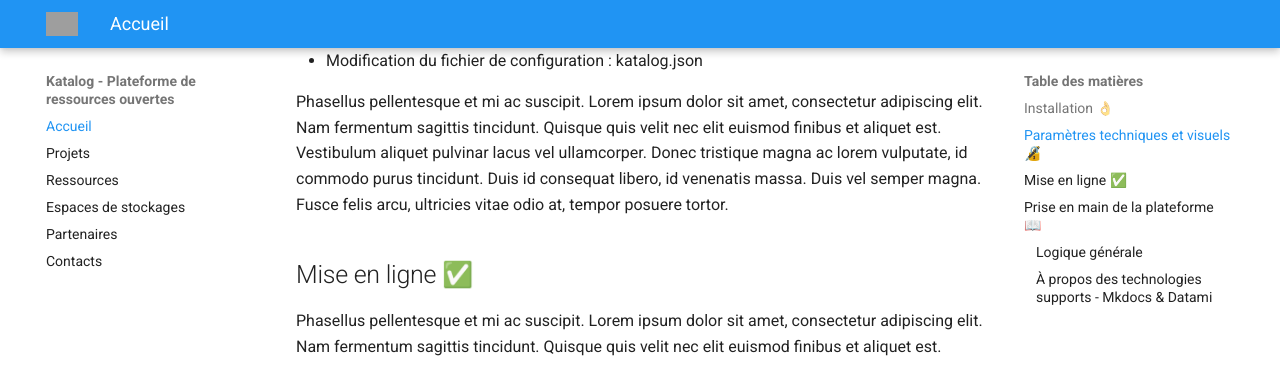
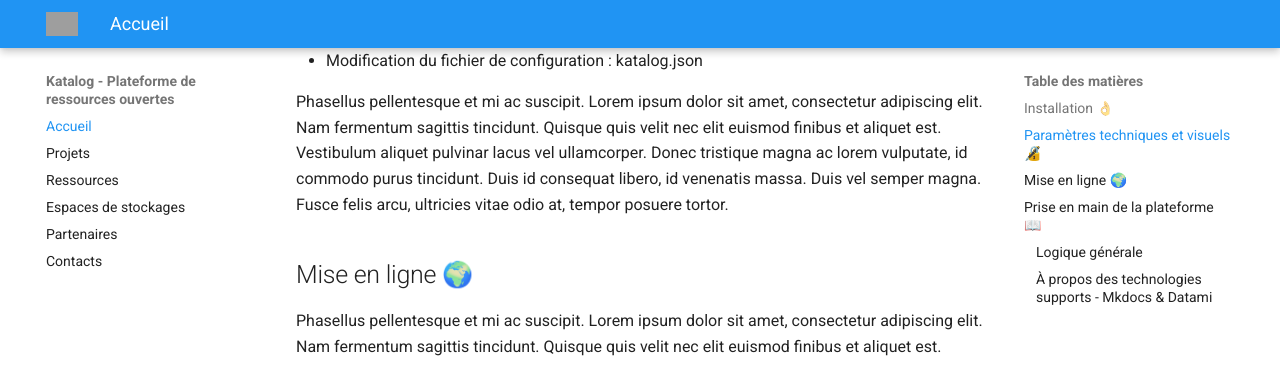
Before and after one commit to Konsilion/katalog-template, an MkDocs documentation site: the page built from docs/index.md, in a window 1280 px wide and 900 px high, scrolled down 746 px. Shown: the top 378 px of the window. Built offline with MkDocs 1.6.1 and Material for MkDocs 9.7.7, drawn with Linux system fonts in a browser that asks for light colours; grey boxes are pictures that could not be loaded.

```diff
--- a/docs/index.md
+++ b/docs/index.md
@@ -22,7 +22,7 @@ Phasellus pellentesque et mi ac suscipit. Lorem ipsum dolor sit amet, consectetu
 Phasellus pellentesque et mi ac suscipit. Lorem ipsum dolor sit amet, consectetur adipiscing elit. Nam fermentum sagittis tincidunt. Quisque quis velit nec elit euismod finibus et aliquet est. Vestibulum aliquet pulvinar lacus vel ullamcorper. Donec tristique magna ac lorem vulputate, id commodo purus tincidunt. Duis id consequat libero, id venenatis massa. Duis vel semper magna. Fusce felis arcu, ultricies vitae odio at, tempor posuere tortor.
 
 
-## Mise en ligne ✅
+## Mise en ligne 🌍
 
 Phasellus pellentesque et mi ac suscipit. Lorem ipsum dolor sit amet, consectetur adipiscing elit. Nam fermentum sagittis tincidunt. Quisque quis velit nec elit euismod finibus et aliquet est.
 
```
